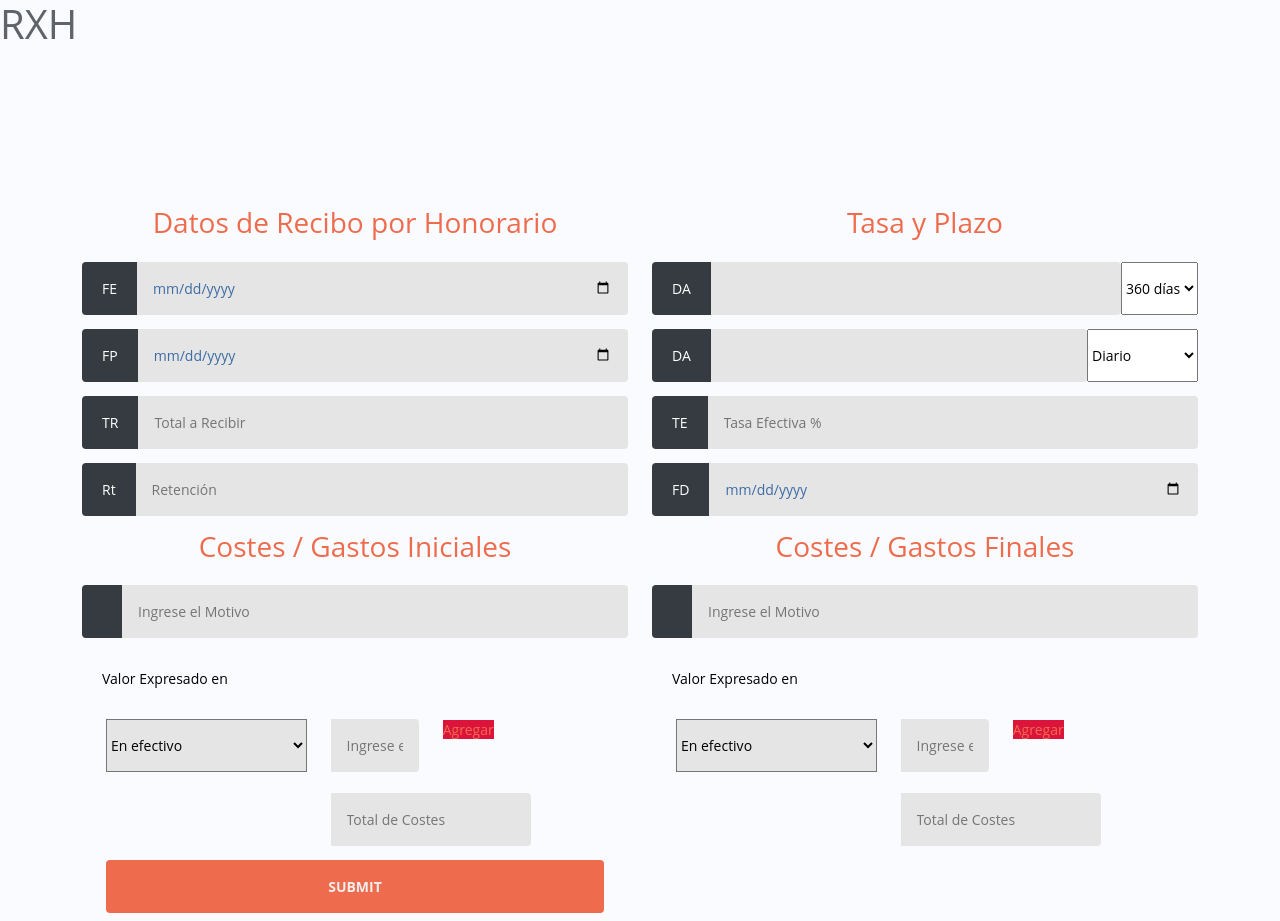
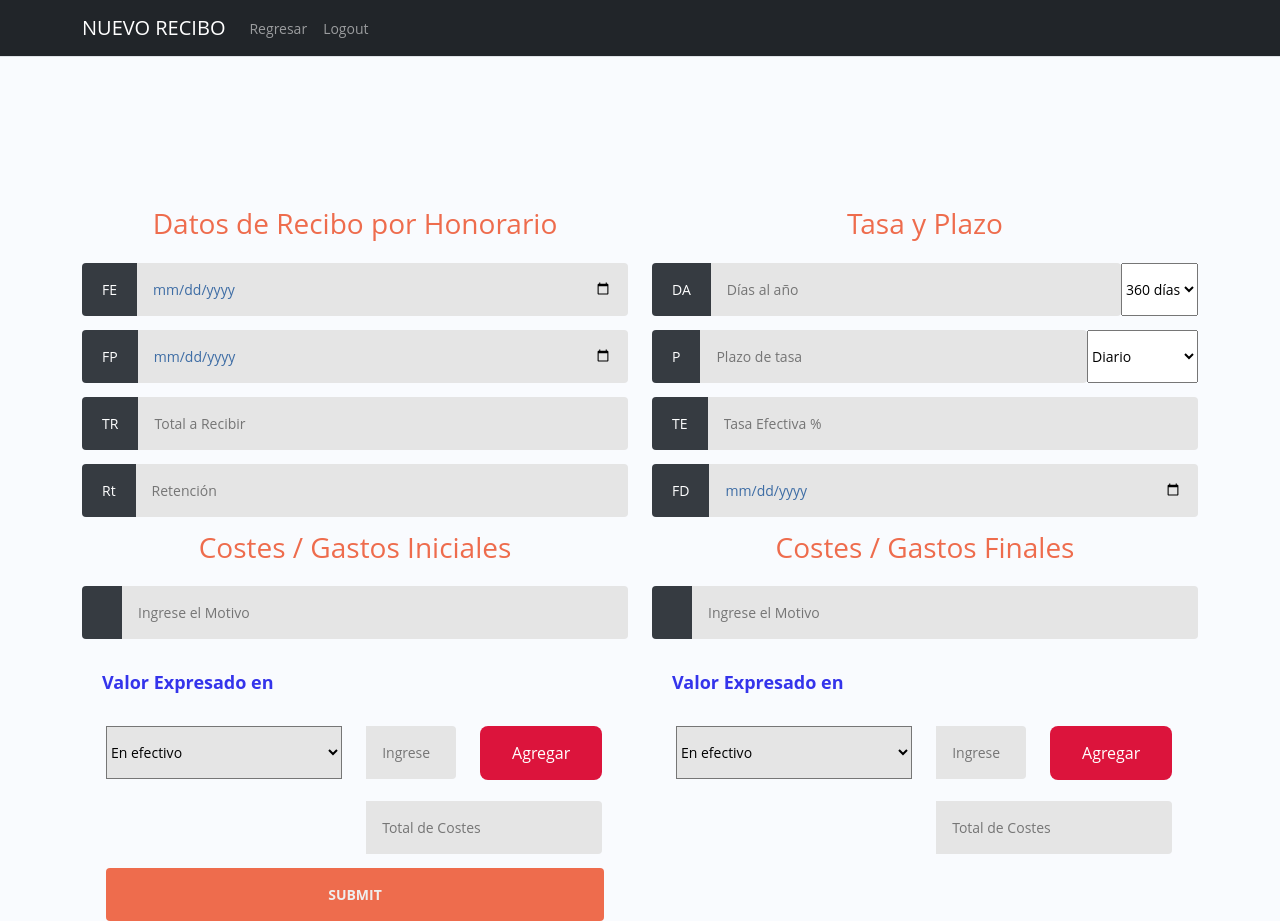
Before and after one commit to viktorsamame/TFinanzas, a plain HTML site: page rxh.html in a window 1280 px wide. Drawn offline with nearby package versions, Linux system fonts and the light colour scheme.

Commit message:
design fixes

```diff
--- a/rxh.html
+++ b/rxh.html
@@ -15,7 +15,26 @@
 </head>
 
 <body>
-  <h1>RXH</h1>
+  <nav class="navbar navbar-expand-lg navbar-dark bg-dark border-bottom">
+    <div class="container">
+
+      <a class="navbar-brand" href="#">NUEVO RECIBO</a>
+      <button class="navbar-toggler" type="button" data-toggle="collapse" data-target="#navbarNav"
+        aria-controls="navbarNav" aria-expanded="false" aria-label="Toggle navigation">
+        <span class="navbar-toggler-icon"></span>
+      </button>
+      <div class="collapse navbar-collapse" id="navbarNav">
+        <ul class="navbar-nav ml-auto">
+            <li class="nav-item logged-in">
+                <a class="nav-link" href="#" id="return">Regresar</a>
+            </li>
+            <li class="nav-item logged-in">
+                <a class="nav-link" href="#" id="logout">Logout</a>
+            </li>
+        </ul>
+      </div>
+    </div>
+  </nav>
   <!--LOGIN INICIO-->
 
   <div class="container">
@@ -58,7 +77,7 @@
                 placeholder="Ingrese el Motivo">
             </div>
 
-            <label for="rxh__motivo" style="color: black; background-color: transparent;">Valor Expresado en</label>
+            <label for="rxh__motivo" style="color: rgb(52, 52, 235); background-color: transparent; font-size: large"><b>Valor Expresado en</b></label>
             <div class="form__field container">
               <div class="row">
                 <div class="col">
@@ -73,7 +92,7 @@
                   <div class="row">
                     <div class="col">
                       <input autocomplete="monto" id="rxh__valor" type="text" name="valor" class="form__input"
-                        placeholder="Ingrese el monto">
+                        placeholder="Ingrese">
                     </div>
                     <div class="col">
                       <!--  <a class="btnAgregar" id="agregarCoste">Agregar</a> -->
@@ -110,7 +129,7 @@
 
             <div class="form__field">
               <label for="rxh__diasXanio" style="color: white;">DA</label>
-              <input autocomplete="diasXanio" id="rxh__diasXanio" type="text" name="diasXanio" class="form__input">
+              <input autocomplete="diasXanio" id="rxh__diasXanio" type="text" name="diasXanio" class="form__input" placeholder="Días al año" readonly>
 
               <select id="dias" name="anio">
                 <option value="360">360 días</option>
@@ -120,8 +139,8 @@
             </div>
 
             <div class="form__field">
-              <label for="rxh__diasXanio" style="color: white;">DA</label>
-              <input autocomplete="diasXanio" id="rxh__diasXanio" type="text" name="diasXanio" class="form__input">
+              <label for="rxh__diasXanio" style="color: white;">P</label>
+              <input autocomplete="diasXanio" id="rxh__diasXanio" type="text" name="diasXanio" class="form__input" placeholder="Plazo de tasa" readonly>
 
               <select id="cars" name="cars">
                 <option value="diario">Diario</option>
@@ -158,7 +177,7 @@
                 placeholder="Ingrese el Motivo">
             </div>
 
-            <label for="rxh__motivo" style="color: black; background-color: transparent;">Valor Expresado en</label>
+            <label for="rxh__motivo" style="color: rgb(52, 52, 235); background-color: transparent;font-size: large"><b>Valor Expresado en</b></label>
             <div class="form__field container">
               <div class="row">
                 <div class="col">
@@ -173,7 +192,7 @@
                   <div class="row">
                     <div class="col">
                       <input autocomplete="monto" id="rxh__valorFin" type="text" name="valor" class="form__input"
-                        placeholder="Ingrese el monto">
+                        placeholder="Ingrese">
                     </div>
                     <div class="col">
                       <!--  <a class="btnAgregar" id="agregarCoste">Agregar</a> -->
--- a/styles.css
+++ b/styles.css
@@ -229,5 +229,19 @@ p {
 }
 
 .btnAgregar {
-  background-color: crimson;
+    /*opacity: 0.6;
+    cursor: not-allowed;*/
+    background-color: crimson;
+    border: none;
+    color: white;
+    padding: 15px 32px;
+    text-align: center;
+    text-decoration: none;
+    display: inline-block;
+    font-size: 16px;
+    border-radius: 8px;
 }
+
+.btnAgregar:hover{
+  color: white;
+}
```
